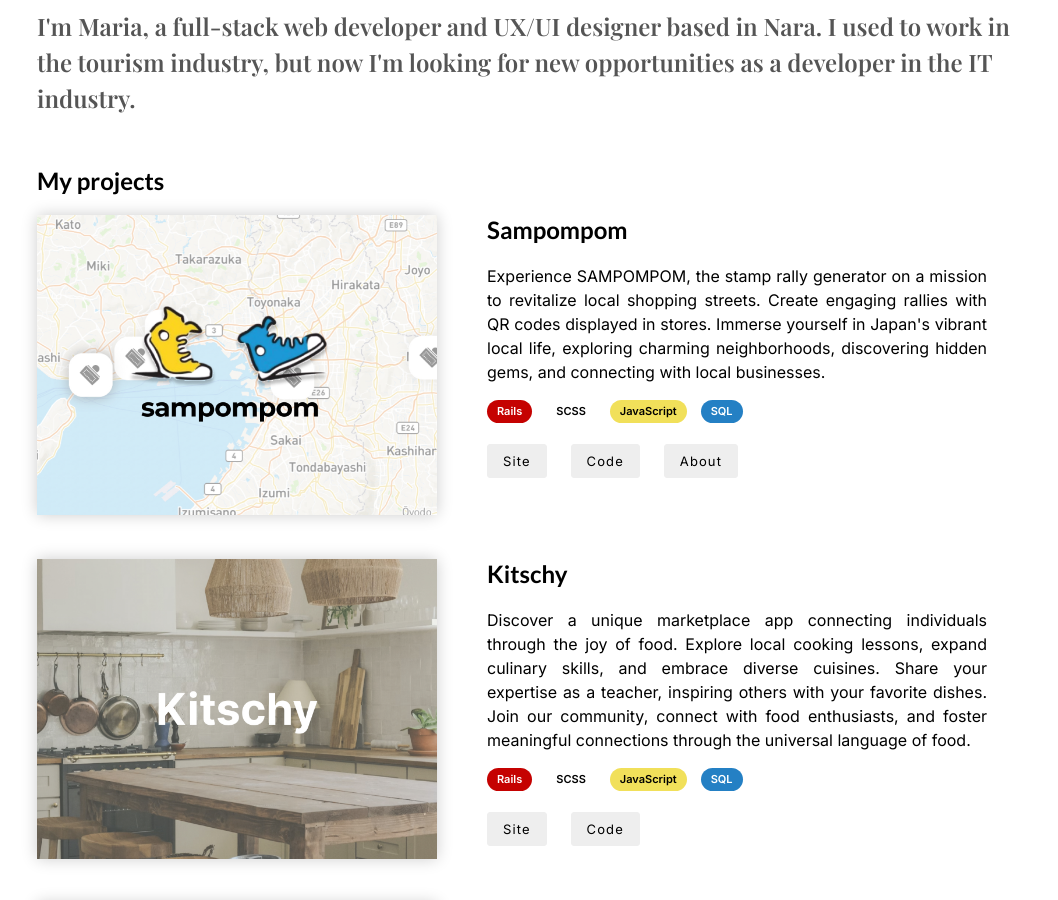
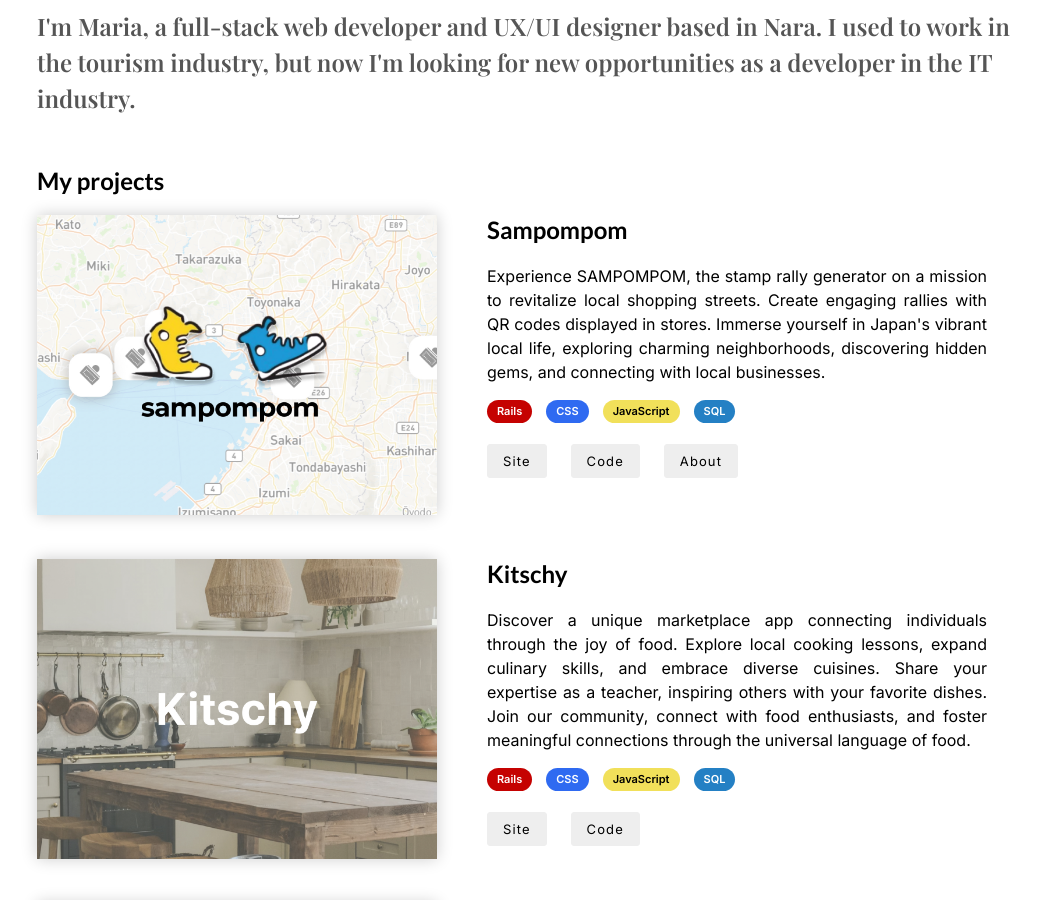
Before and after one commit to mcosme000/portfolio, a plain HTML site: page index.html in a window 1280 px wide. Shown: the part 76-976 px from the top of the page, without its empty margins (103-1161 px from the left). Drawn offline with nearby package versions, Linux system fonts and the light colour scheme; a web font is replaced by a local one.

Commit message:
Fix css class

```diff
--- a/index.html
+++ b/index.html
@@ -46,7 +46,7 @@
               local businesses.</p>
             <ul>
               <li class="label ruby">Rails</li>
-              <li class="label scss">SCSS</li>
+              <li class="label css text-white">CSS</li>
               <li class="label js">JavaScript</li>
               <li class="label sql">SQL</li>
           </ul>
@@ -72,7 +72,7 @@
               connections through the universal language of food.</p>
             <ul>
               <li class="label ruby">Rails</li>
-              <li class="label scss">SCSS</li>
+              <li class="label css text-white">CSS</li>
               <li class="label js">JavaScript</li>
               <li class="label sql">SQL</li>
             </ul>
```
